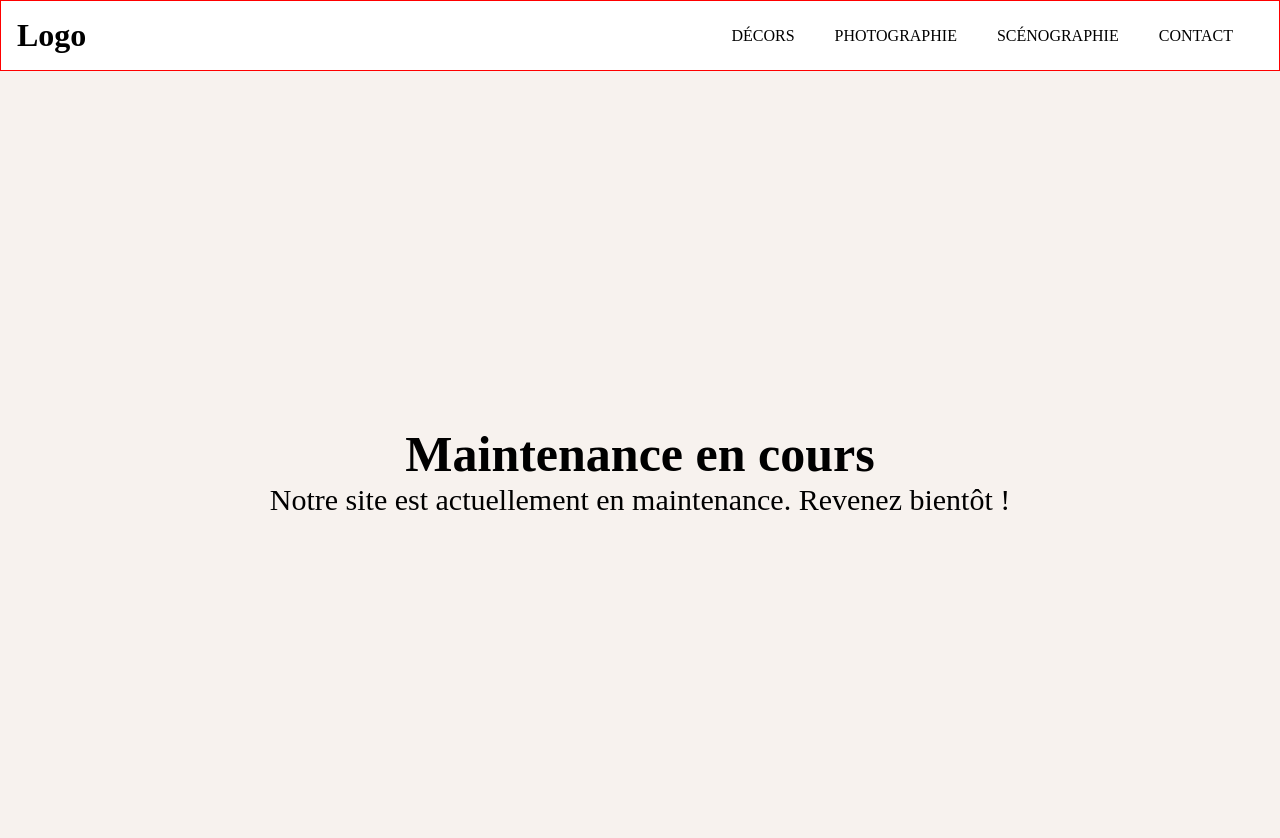
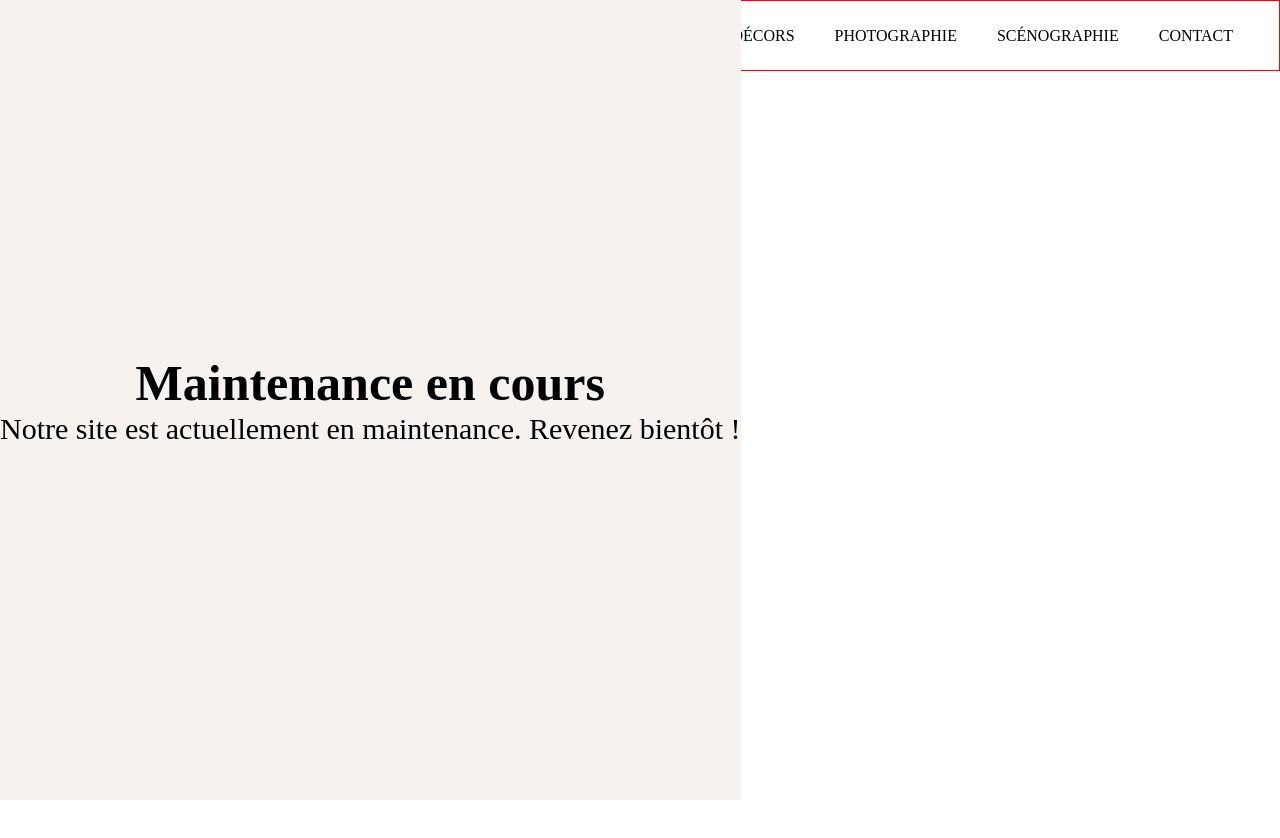
Before and after one commit to Tayyyyylor/agathe-website, a Next.js app: page /maintenance in a window 1280 px wide. Shown: the top 838 px of the page. After the commit the page ends 800 px from the top, so only its background shows below. Built offline with nearby package versions, Linux system fonts and the light colour scheme.

Commit message:
fix style page maintenance

```diff
--- a/src/app/maintenance/Maintenance.module.scss
+++ b/src/app/maintenance/Maintenance.module.scss
@@ -5,6 +5,10 @@
     justify-content: center;
     align-items: center;
     background-color: #f7f2ee;
+    position: fixed;
+    top: 0;
+    left: 0;
+    z-index: 100;
 
     .title {
         font-family: 'fontBlack';
```
